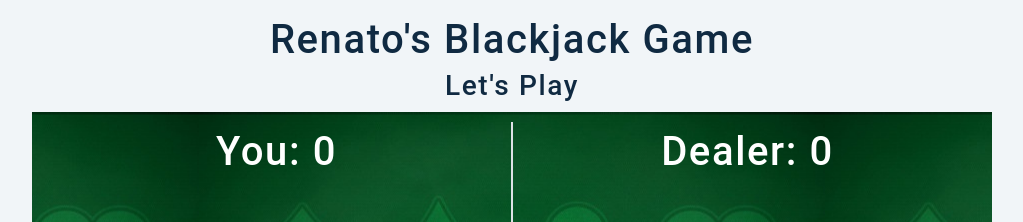
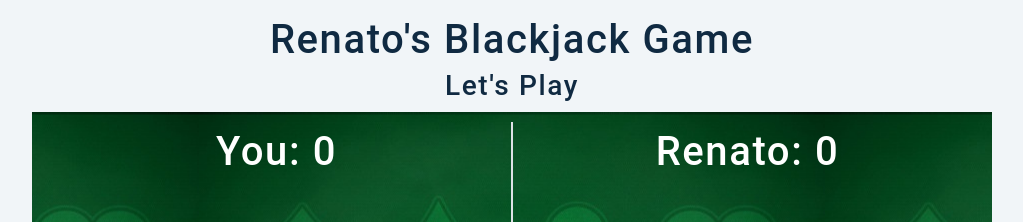
Before and after one commit to Netsujr/javascript_backjack, a plain HTML site: page index.html in a window 1280 px wide. Shown: the top 222 px of the page, without its empty margins (128-1151 px from the left). Drawn offline with nearby package versions, Linux system fonts and the light colour scheme.

Commit message:
changed dealer name

```diff
--- a/app.js
+++ b/app.js
@@ -52,8 +52,11 @@ function Deal() {
 
   document.querySelector('#your-score').textContent = 0;
   document.querySelector('#your-score').style.color = 'white';
+
   document.querySelector('#dealer-score').textContent = 0;
   document.querySelector('#dealer-score').style.color = 'white';
+
+  // /will probably add gif removal here!
 
 }
 
--- a/index.html
+++ b/index.html
@@ -19,7 +19,7 @@
         <h2>You: <span id="your-score">0</span></h2>
       </div>
       <div class="border-left" id="dealer-box">
-        <h2>Dealer: <span id="dealer-score">0</span></h2>
+        <h2>Renato: <span id="dealer-score">0</span></h2>
       </div>
     </div>
     <div class="flex-blackjack-row-2">
```
